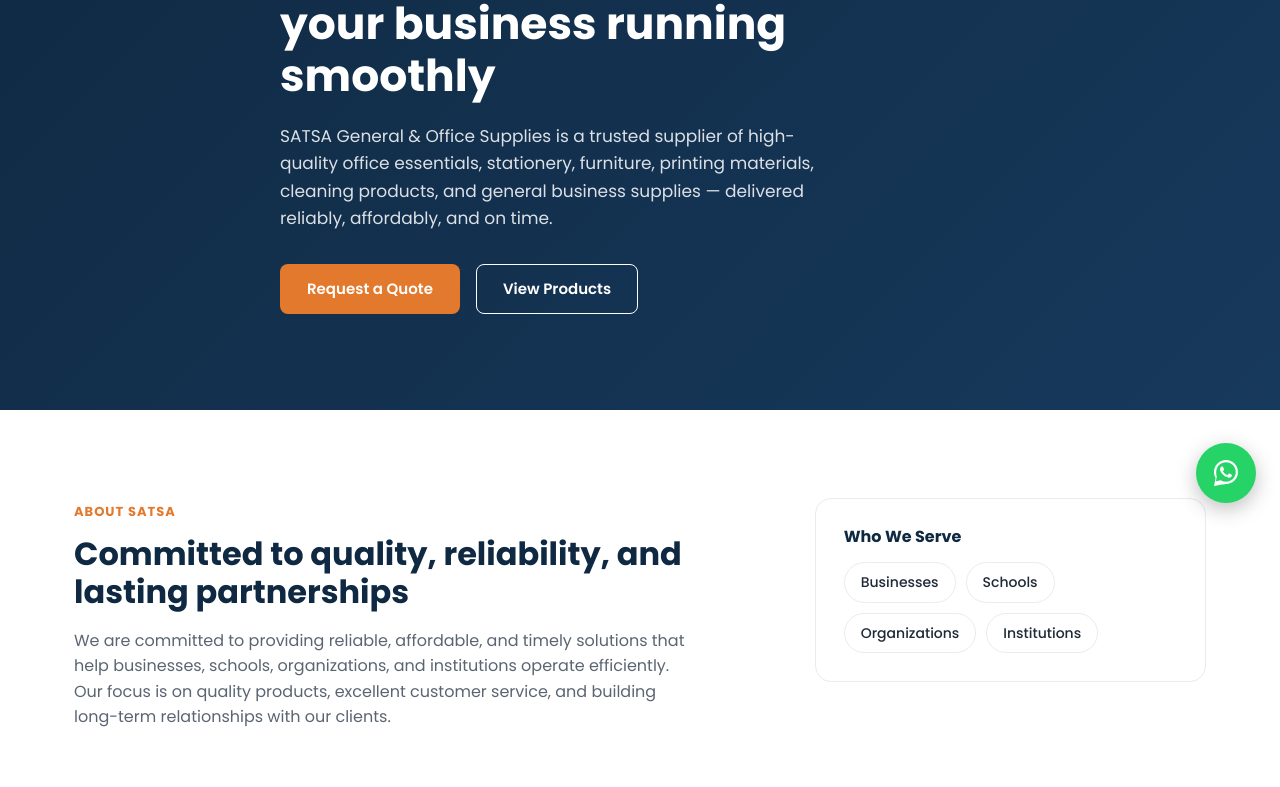
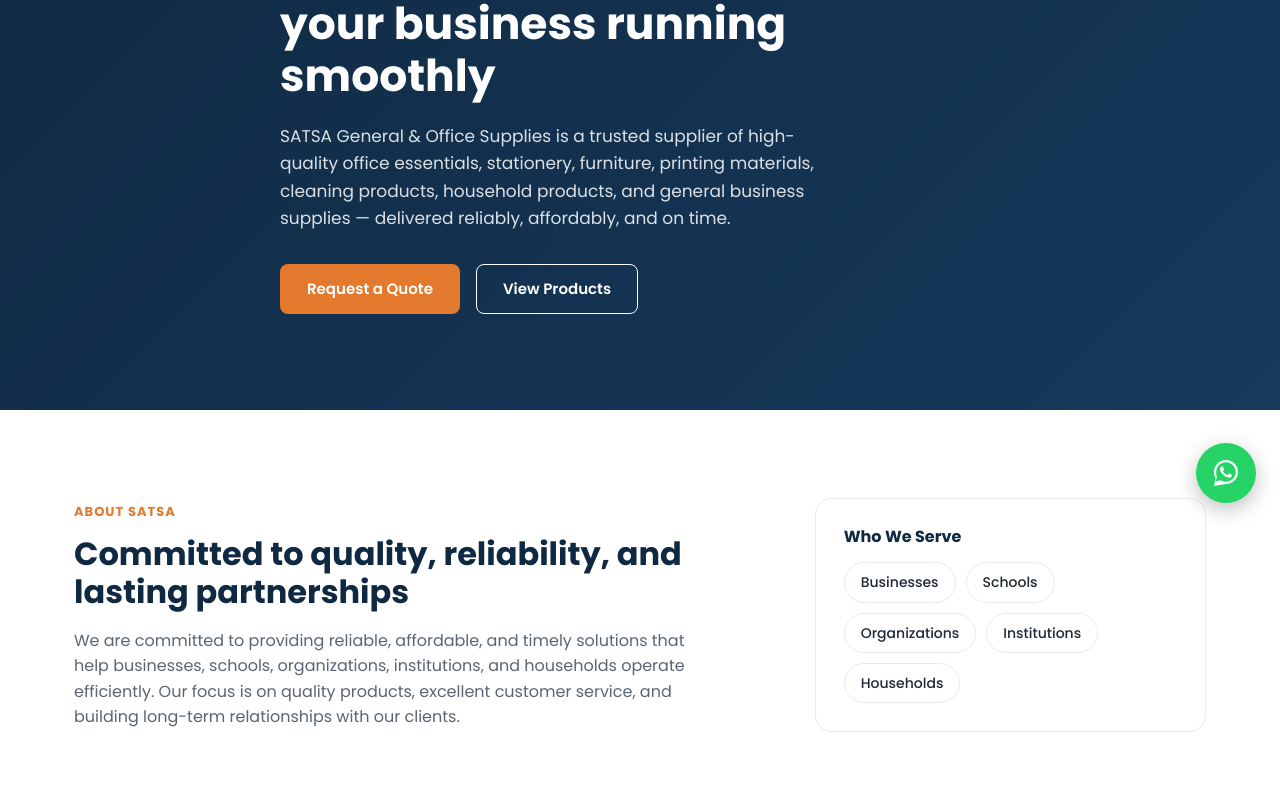
Before and after one commit to glearnhub/satsa, a React (Vite) app: page / in a window 1280 px wide. Shown: the part 273-1060 px from the top of the page. Built offline with nearby package versions, Linux system fonts and the light colour scheme.

Commit message:
Add households to who we serve and products offered
Reflect that SATSA also sells household products directly to
families, not just businesses, schools, and institutions.

```diff
--- a/index.html
+++ b/index.html
@@ -4,7 +4,7 @@
     <meta charset="UTF-8" />
     <link rel="icon" type="image/png" href="/satsa_logo.png" />
     <meta name="viewport" content="width=device-width, initial-scale=1.0" />
-    <meta name="description" content="SATSA General & Office Supplies — trusted supplier of office essentials, stationery, furniture, printing materials, cleaning products, and general business supplies." />
+    <meta name="description" content="SATSA General & Office Supplies — trusted supplier of office essentials, stationery, furniture, printing materials, cleaning products, household products, and general business supplies." />
     <title>SATSA General & Office Supplies</title>
     <link rel="preconnect" href="https://fonts.googleapis.com" />
     <link rel="preconnect" href="https://fonts.gstatic.com" crossorigin />
--- a/src/components/About.jsx
+++ b/src/components/About.jsx
@@ -1,4 +1,4 @@
-const SERVED = ['Businesses', 'Schools', 'Organizations', 'Institutions']
+const SERVED = ['Businesses', 'Schools', 'Organizations', 'Institutions', 'Households']
 
 function About() {
   return (
@@ -9,9 +9,10 @@
           <h2 className="section-title">Committed to quality, reliability, and lasting partnerships</h2>
           <p>
             We are committed to providing reliable, affordable, and timely solutions
-            that help businesses, schools, organizations, and institutions operate
-            efficiently. Our focus is on quality products, excellent customer
-            service, and building long-term relationships with our clients.
+            that help businesses, schools, organizations, institutions, and
+            households operate efficiently. Our focus is on quality products,
+            excellent customer service, and building long-term relationships with
+            our clients.
           </p>
         </div>
 
--- a/src/components/Hero.jsx
+++ b/src/components/Hero.jsx
@@ -10,8 +10,8 @@
           <p className="hero-lead">
             SATSA General &amp; Office Supplies is a trusted supplier of high-quality
             office essentials, stationery, furniture, printing materials, cleaning
-            products, and general business supplies &mdash; delivered reliably,
-            affordably, and on time.
+            products, household products, and general business supplies &mdash;
+            delivered reliably, affordably, and on time.
           </p>
           <div className="hero-actions">
             <a href="#contact" className="btn btn-accent">Request a Quote</a>
--- a/src/components/Products.jsx
+++ b/src/components/Products.jsx
@@ -23,6 +23,11 @@
     icon: '🧴',
     title: 'Cleaning Products',
     description: 'Quality cleaning and hygiene supplies to keep your premises spotless.',
+  },
+  {
+    icon: '🏠',
+    title: 'Household Products',
+    description: 'Everyday essentials and home care supplies for families and households.',
   },
   {
     icon: '📦',
```
